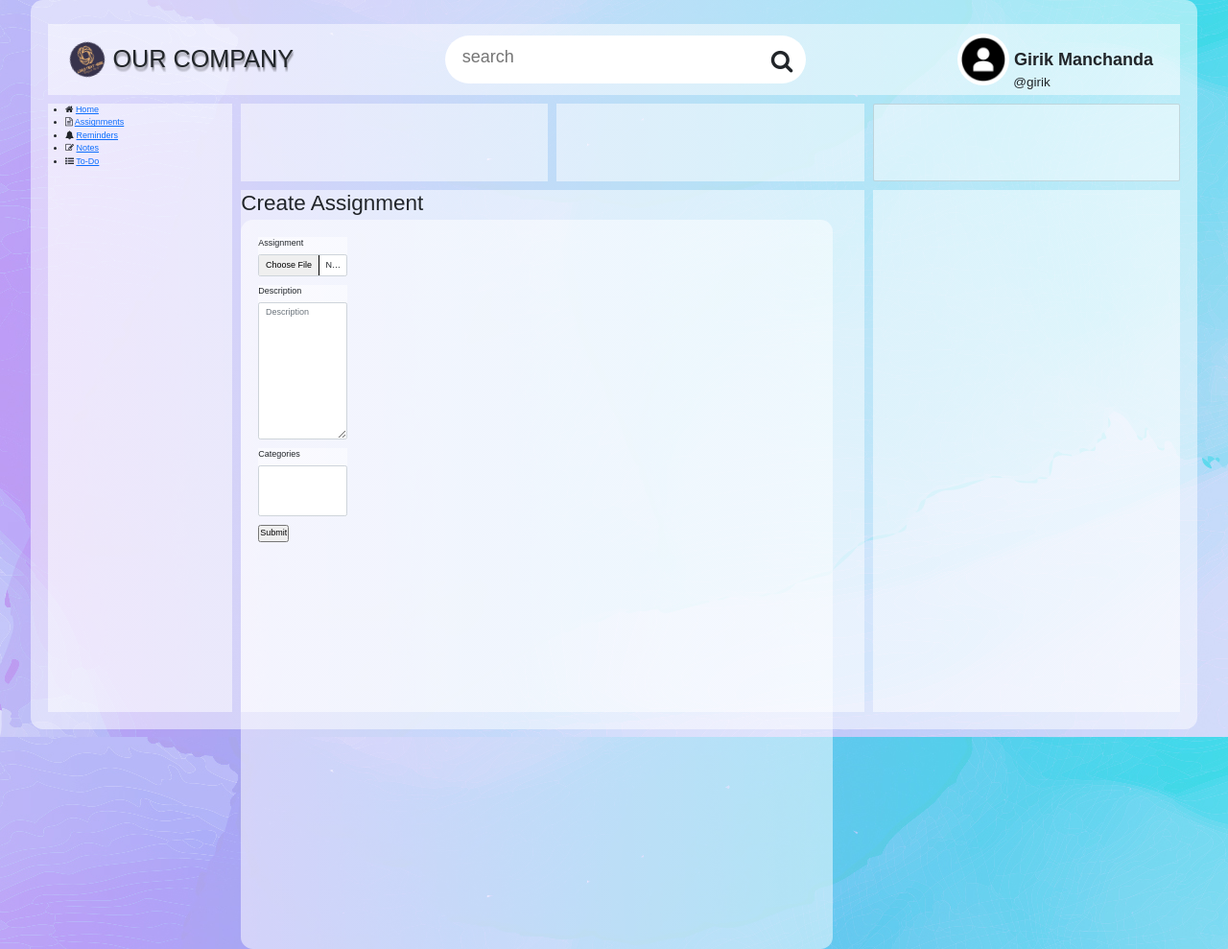
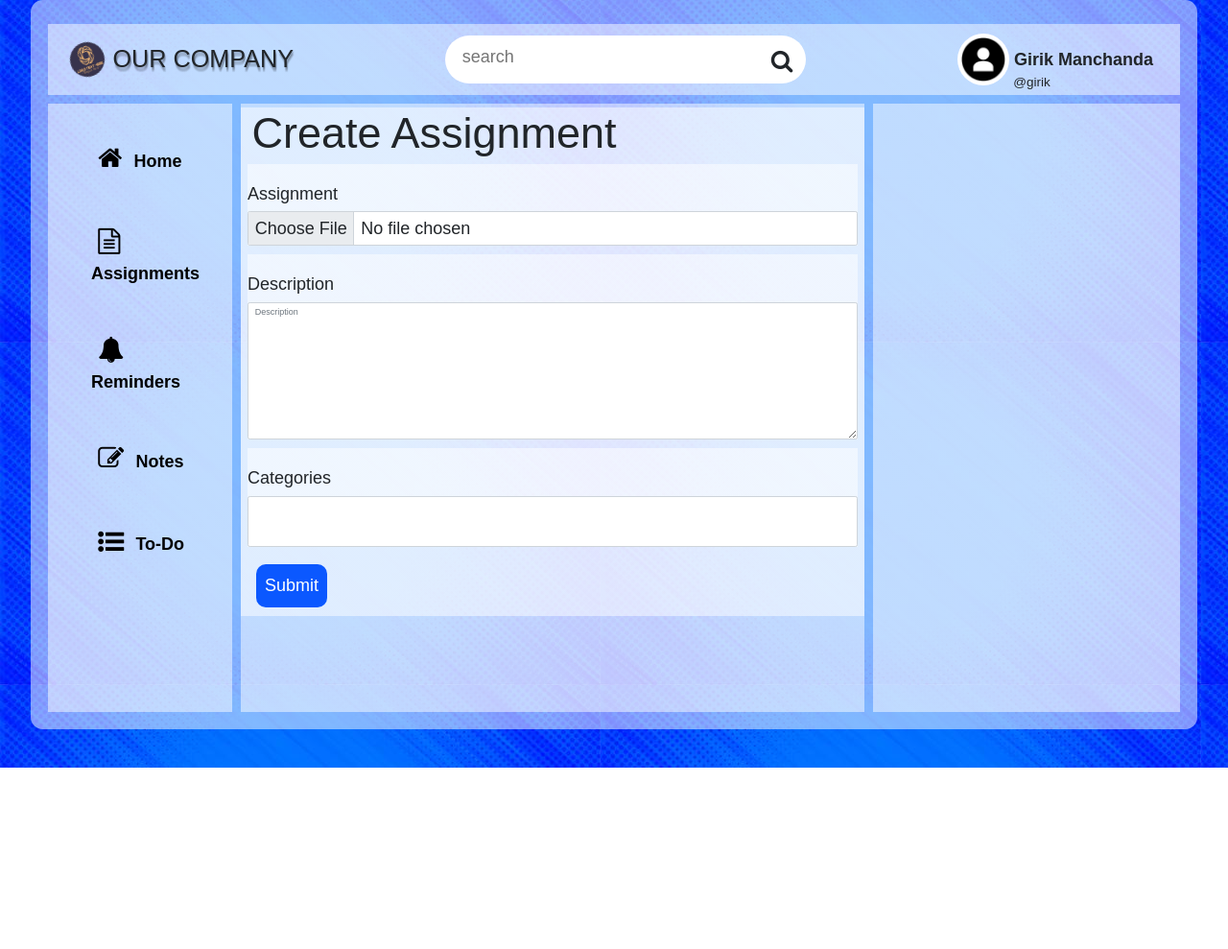
Before and after one commit to Girik1105/Assigno, a Django app: page /dashboard/assignment/create/ in a window 1280 px wide. Shown: the whole page at 96% size. After the commit the page ends 800 px from the top, so only its background shows below. Run offline with Django 3.2, Linux system fonts and the light colour scheme; a user stored in the database is signed in; data comes from the database, SQL or seed files in the repository; both versions use the stored data as it was after the commit; data that the repository does not hold is empty; some libraries are stand-ins or nearby versions.

Commit message:
fixed grid

```diff
--- a/dashboard/forms.py
+++ b/dashboard/forms.py
@@ -3,6 +3,13 @@ from django import forms
 from . import models
 
 class create_assignments_form(forms.ModelForm):
+
+    description = forms.Textarea(attrs={
+        'rows':'7',
+        'placeholder':'Share something with the world!',
+        'class':'increase-text'
+        })
+
     class Meta:
         model = models.assignments
         fields = ('assignment', 'description', 'categories')
--- a/project/settings.py
+++ b/project/settings.py
@@ -66,11 +66,14 @@ INSTALLED_APPS = [
     'allauth.account',
     'allauth.socialaccount',
 
+    'crispy_forms',
     'bootstrap4',
     'ckeditor',
 
     'dashboard',
 ]
+
+crispy_template_pack ='uni_form'
 
 MIDDLEWARE = [
     'django.middleware.security.SecurityMiddleware',
--- a/static_in_venv/css/Dashboard.css
+++ b/static_in_venv/css/Dashboard.css
@@ -1,6 +1,8 @@
 *{
     padding:0;
     margin:0;
+    list-style:none;
+    text-decoration: none;
     font-family:sans-serif;
 }
 
@@ -71,7 +73,7 @@ Amd size of the Box*/
 
 .right-panel{
     grid-area:  right-panel;
-    overflow: scroll;
+    overflow: auto;
 }
 
 .my_container  div{
@@ -81,6 +83,36 @@ Amd size of the Box*/
 .navbar div{
     background: none;
 }
+
+
+/* side bar css */
+
+.sidebar{
+    padding:1rem;
+
+}
+
+.sidebar ul li{
+    padding: 2rem;
+    margin: 1rem 0;
+    font-size: 2rem;
+    border-radius: .8rem;
+}
+
+.sidebar ul li a{
+    text-decoration: none;
+    color: #000;
+    text-transform: capitalize;
+    font-weight: 700;
+
+}
+
+.sidebar .fa{
+    color: #000;
+    font-size: 3rem;
+    padding: .8rem;
+}
+
 
 /* Navbar CSS */
 .my_container .navbar{
@@ -174,3 +206,149 @@ Amd size of the Box*/
     left:6.5rem;
     font-size: 1.5rem;
 }
+
+.my_container_for_assignment
+{
+    display: grid;
+    grid-template-columns:0.6fr 1fr 1fr 1fr;
+    grid-template-rows:0.2fr 0.2fr 0.4fr 0.6fr 0.3fr;
+    grid-template-areas:"navbar     navbar       navbar        navbar"
+                        "sidebar    form-panel   form-panel    right-panel"
+                        "sidebar    form-panel   form-panel    right-panel"
+                        "sidebar    form-panel   form-panel    right-panel"
+                        "sidebar    form-panel   form-panel    right-panel";
+                        grid-gap: 1rem;
+                        padding: 2rem;
+                        border-radius: 1em;
+    width: 95%;
+    height: 95vh;
+    background: linear-gradient(to top right,rgba(255,255,255,.5),rgba(255,255,255,.5));
+    border-radius: 1.4rem;
+
+}
+
+.form-panel{
+    grid-area: form-panel;
+}
+
+.my_container_for_assignment  div{
+    background: linear-gradient(to top right,rgba(255,255,255,.5),rgba(255,255,255,.5));
+}
+
+/* Navbar CSS */
+.my_container_for_assignment .navbar{
+    display:flex;
+    justify-content:space-between;
+    align-items:center;
+    padding: .8rem 2.5rem;
+    margin-top: .8rem;
+}
+
+.my_container_for_assignment .navbar_logo{
+    display:flex;
+    align-items:center;
+}
+
+.my_container_for_assignment .navbar_logo .navbar_logo_name {
+    font-size: 2.8rem;
+    margin-left: 1rem;
+    text-shadow: 1px 1px 1px rgba(16, 16, 16, .1),
+                 1px 2px 1px rgba(16, 16, 16, .1),
+                 1px 3px 1px rgba(16, 16, 16, .1),
+                 1px 4px 1px rgba(16, 16, 16, .1),
+                 1px 5px 1px rgba(16, 16, 16, .1);
+}
+
+
+.my_container_for_assignment .navbar_logo img {
+    width: 4em;
+    height: 4em;
+    border-radius:100%;
+    animation: rotate 7s linear infinite;
+}
+
+.my_container_for_assignment .navbar div{
+background:none;
+}
+
+
+
+.form-panel input{
+    font-size: 2rem;
+}
+
+.form-panel label{
+    font-size: 2rem;
+    padding-top:2rem;
+}
+
+.increase-text{
+    font-size: 2rem;
+}
+
+
+
+
+.my_container_for_assignment_list
+{
+    display: grid;
+    grid-template-columns:0.6fr 1fr 1fr 1fr;
+    grid-template-rows:0.2fr 0.2fr 0.4fr 0.6fr 0.3fr;
+    grid-template-areas:"navbar     navbar       navbar        navbar"
+                        "sidebar    ass_list   ass_list    right-panel"
+                        "sidebar    ass_list   ass_list    right-panel"
+                        "sidebar    ass_list   ass_list    right-panel"
+                        "sidebar    ass_list   ass_list    right-panel";
+                        grid-gap: 1rem;
+                        padding: 2rem;
+                        border-radius: 1em;
+    width: 95%;
+    height: 95vh;
+    background: linear-gradient(to top right,rgba(255,255,255,.5),rgba(255,255,255,.5));
+    border-radius: 1.4rem;
+
+}
+
+.ass_list{
+    grid-area: ass_list;
+}
+
+.my_container_for_assignment_list  div{
+    background: linear-gradient(to top right,rgba(255,255,255,.5),rgba(255,255,255,.5));
+}
+
+/* Navbar CSS */
+.my_container_for_assignment_list .navbar{
+    display:flex;
+    justify-content:space-between;
+    align-items:center;
+    padding: .8rem 2.5rem;
+    margin-top: .8rem;
+}
+
+.my_container_for_assignment_list .navbar_logo{
+    display:flex;
+    align-items:center;
+}
+
+.my_container_for_assignment_list .navbar_logo .navbar_logo_name {
+    font-size: 2.8rem;
+    margin-left: 1rem;
+    text-shadow: 1px 1px 1px rgba(16, 16, 16, .1),
+                 1px 2px 1px rgba(16, 16, 16, .1),
+                 1px 3px 1px rgba(16, 16, 16, .1),
+                 1px 4px 1px rgba(16, 16, 16, .1),
+                 1px 5px 1px rgba(16, 16, 16, .1);
+}
+
+
+.my_container_for_assignment_list .navbar_logo img {
+    width: 4em;
+    height: 4em;
+    border-radius:100%;
+    animation: rotate 7s linear infinite;
+}
+
+.my_container_for_assignment_list .navbar div{
+background:none;
+}
--- a/static_in_venv/css/toolkit.css
+++ b/static_in_venv/css/toolkit.css
@@ -16,3 +16,19 @@
 .round_image{
     border-radius: 100%;
 }
+
+.round-btn{
+    margin: 1rem;
+    font-size: 1.5rem;
+    border-radius:10px;
+    border:none;
+    background-color:rgb(11, 88, 255);
+    color: white;
+    padding-left: 2.5rem;
+    padding-right: 2.5rem;
+    padding: 1rem;
+}
+.title{
+    font-size: 5rem;
+    margin: .5rem;
+}
--- a/templates/base.html
+++ b/templates/base.html
@@ -14,67 +14,9 @@
 
     <!--- For Boxes of size    -->
     <body>
-        <div class="my_container">
 
-        {% include "snippets/navigation.html" %}
+        {% block dashboard_sections %}{% endblock dashboard_sections %}
 
-
-        <div class="sidebar bg">
-            <ul>
-                <li class="sidebar_dashboard">
-                    <i class="fa fa-home"></i>
-                    <a href="#">Home</a>
-                </li>
-                <li>
-                    <i class="fa fa-file-text-o"></i>
-                    <a href="#">Assignments</a>
-                </li>
-                <li>
-                    <i class="fa fa-bell"></i>
-                    <a href="#">Reminders</a>
-                </li>
-                <li>
-                    <i class="fa fa-pencil-square-o"></i>
-                    <a href="#">Notes</a>
-                </li>
-                <li>
-                    <i class="fa fa-list-ul"></i>
-                    <a href="#">To-Do</a>
-                </li>
-            </ul>
-        </div>
-
-        <div class="card1">
-            {% block card1block %}
-
-            {% endblock card1block %}
-        </div>
-
-        <div class="card2">
-            {% block card2block %}
-
-            {% endblock card2block %}
-        </div>
-
-        <div class="card3 card row-1">
-            {% block card3block %}
-
-            {% endblock card3block %}
-        </div>
-
-        <div class="sub-content">
-            {% block maincontent %}
-
-            {% endblock maincontent %}
-        </div>
-
-        <div class="right-panel">
-            {% block sidepanel %}
-
-            {% endblock sidepanel %}
-        </div>
-
-    </div>
 
         {% include "snippets/scripts.html" %}
 
--- a/templates/dashboard/create_assignment.html
+++ b/templates/dashboard/create_assignment.html
@@ -1,16 +1,32 @@
 {% extends "base.html" %}
 {% load bootstrap4 %}
 
-{% block maincontent %}
+{% block dashboard_sections %}
 
-<h1>Create Assignment</h1>
 
-<div class="my_container">
-        <form method="POST", enctype="multipart/form-data">
+<div class="my_container_for_assignment">
+
+    {% include "snippets/navigation.html" %}
+
+    {% include "snippets/sidebar.html" %}
+
+<div class="form-panel">
+    <div class="container">
+        <h1 class="title">Create Assignment</h1>
+
+        <form method="POST" enctype="multipart/form-data">
+
             {% csrf_token %}
             {% bootstrap_form form %}
-            <input type="submit">
+
+            <input type="submit" class="round-btn">
+
         </form>
+    </div>
 </div>
 
-{% endblock maincontent %}
+<div class="right-panel"></div>
+
+</div>
+
+{% endblock dashboard_sections %}
--- a/templates/snippets/head.html
+++ b/templates/snippets/head.html
@@ -6,12 +6,14 @@
 <link rel="stylesheet" type="text/css" href ="https://stackpath.bootstrapcdn.com/font-awesome/4.7.0/css/font-awesome.min.css">
 
 
+<link href="https://cdn.jsdelivr.net/npm/bootstrap@5.0.2/dist/css/bootstrap.min.css" rel="stylesheet" integrity="sha384-EVSTQN3/azprG1Anm3QDgpJLIm9Nao0Yz1ztcQTwFspd3yD65VohhpuuCOmLASjC" crossorigin="anonymous">
+
 <link rel="stylesheet" href="{% static 'css/toolkit.css' %}">
 <link rel="stylesheet" href="{% static 'css/Dashboard.css' %}">
 
 
 <style>
     body{
-        background:url('{% static 'images/background3.jpg' %}')
+        background:url('{% static 'images/background4.jpg' %}')
     }
 </style>
--- a/templates/snippets/scripts.html
+++ b/templates/snippets/scripts.html
@@ -5,5 +5,3 @@
 <script src="https://cdn.jsdelivr.net/npm/bootstrap@5.0.2/dist/js/bootstrap.min.js" integrity="sha384-cVKIPhGWiC2Al4u+LWgxfKTRIcfu0JTxR+EQDz/bgldoEyl4H0zUF0QKbrJ0EcQF" crossorigin="anonymous"></script>
 
 <script src="https://cdn.jsdelivr.net/npm/bootstrap@5.0.2/dist/js/bootstrap.bundle.min.js" integrity="sha384-MrcW6ZMFYlzcLA8Nl+NtUVF0sA7MsXsP1UyJoMp4YLEuNSfAP+JcXn/tWtIaxVXM" crossorigin="anonymous"></script>
-
-<link href="https://cdn.jsdelivr.net/npm/bootstrap@5.0.2/dist/css/bootstrap.min.css" rel="stylesheet" integrity="sha384-EVSTQN3/azprG1Anm3QDgpJLIm9Nao0Yz1ztcQTwFspd3yD65VohhpuuCOmLASjC" crossorigin="anonymous">
--- /dev/null
+++ b/templates/snippets/sidebar.html
@@ -0,0 +1,25 @@
+<div class="sidebar bg">
+    <ul>
+        <li class="sidebar_dashboard">
+            <i class="fa fa-home"></i>
+            <a href="{% url 'dashboard:home' %}">Home</a>
+        </li>
+        <li>
+            <i class="fa fa-file-text-o"></i>
+            <a href="{% url 'dashboard:assignment-list' %}">Assignments</a>
+        </li>
+        <li>
+            <i class="fa fa-bell"></i>
+            <a href="#">Reminders</a>
+        </li>
+        <li>
+            <i class="fa fa-pencil-square-o"></i>
+            <a href="#">Notes</a>
+        </li>
+        <li>
+            <i class="fa fa-list-ul"></i>
+            <a href="#">To-Do</a>
+        </li>
+
+    </ul>
+</div>
```
Also changed, not shown: templates/dashboard/home.html (+27 -42 lines), templates/dashboard/list_assignment.html (+24 -6 lines), db.sqlite3, static_in_venv/images/background4.jpg (added).
